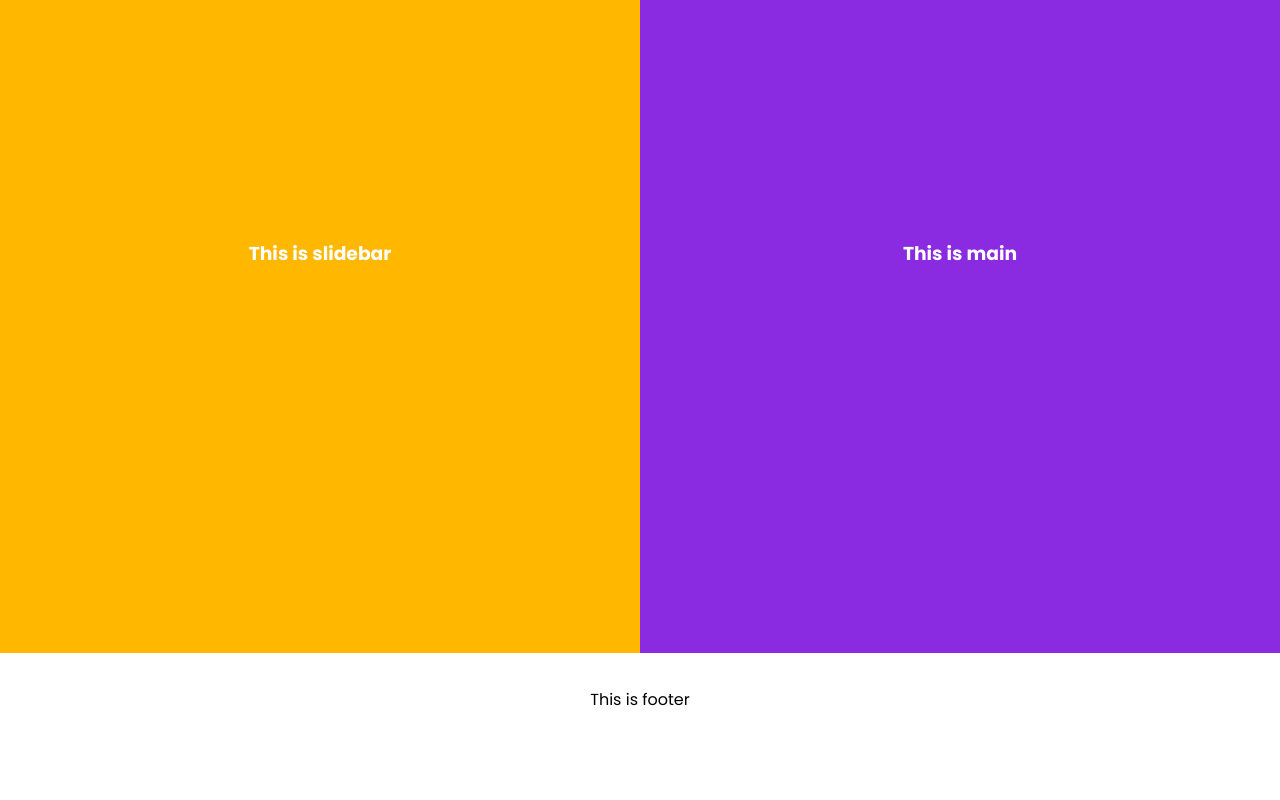
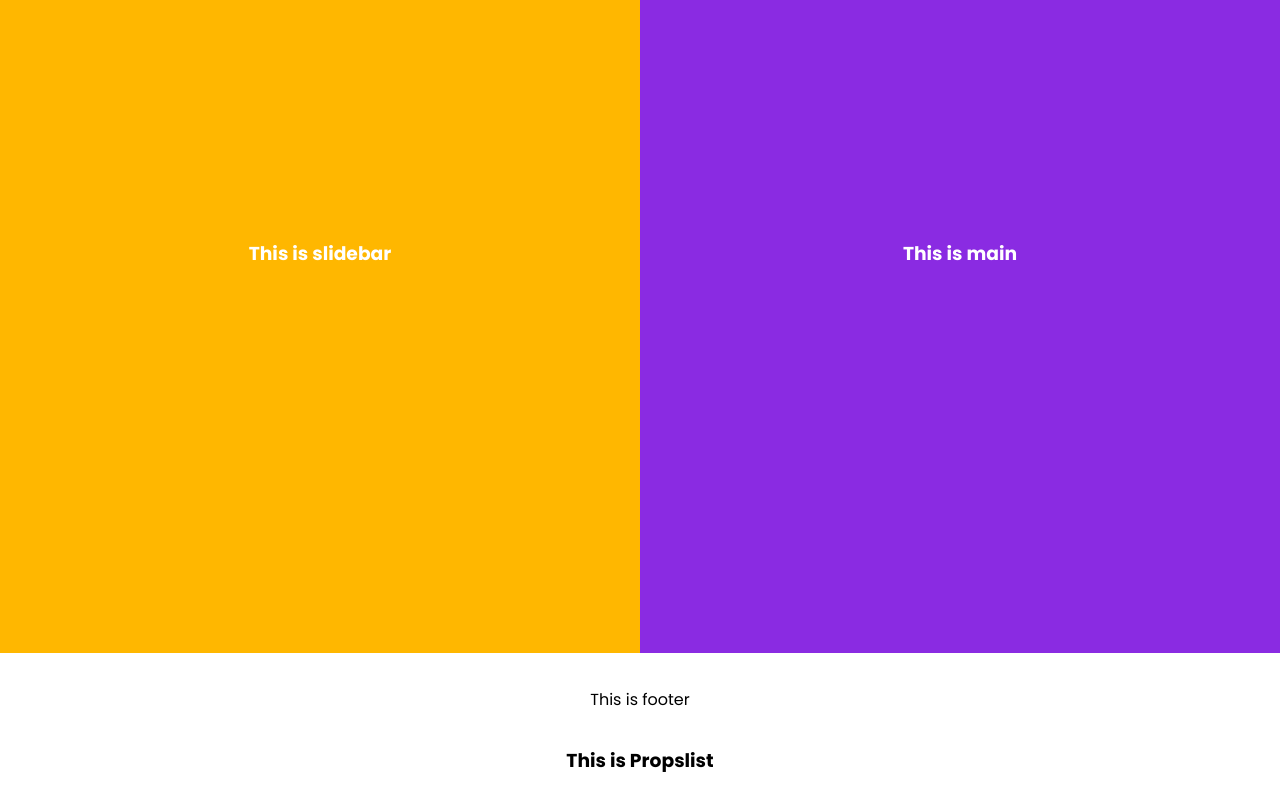
Before and after one commit to koheinthurako/React20-9-2023, a React (Create React App) app in the folder react-jsx/: page / in a window 1280 px wide. Shown: the part 196-996 px from the top of the page. Before the commit the page ends 942 px from the top, so only its background shows below. Built offline with nearby package versions, Linux system fonts and the light colour scheme.

Commit message:
add propslist

```diff
--- a/react-jsx/src/App.jsx
+++ b/react-jsx/src/App.jsx
@@ -3,6 +3,7 @@ import Main from "./components/Main";
 import Nav from "./components/Nav";
 import SlideBar from "./components/SlideBar";
 import "../src/App.css";
+import Propslist from "./components/Propslist";
 
 const App = () => {
   return (
@@ -13,6 +14,10 @@ const App = () => {
         <Main/>
       </div>
       <Footer/>
+
+    {/* Props အကြောင်းအစ */}
+    <Propslist/>
+
     </div>
   )
 }
--- /dev/null
+++ b/react-jsx/src/components/Propslist.jsx
@@ -0,0 +1,18 @@
+const Propslist = () => {
+    const style = {
+        menuStyle: {
+            color: "#000",
+            backgroundColor: "#fff",
+            textAlign: "center",
+            marginBottom: "25px",
+            paddingBottom: "25px"
+        }
+    }
+  return (
+    <div>
+        <h3 style={style.menuStyle}>This is Propslist</h3>
+    </div>
+  )
+}
+
+export default Propslist;
```
